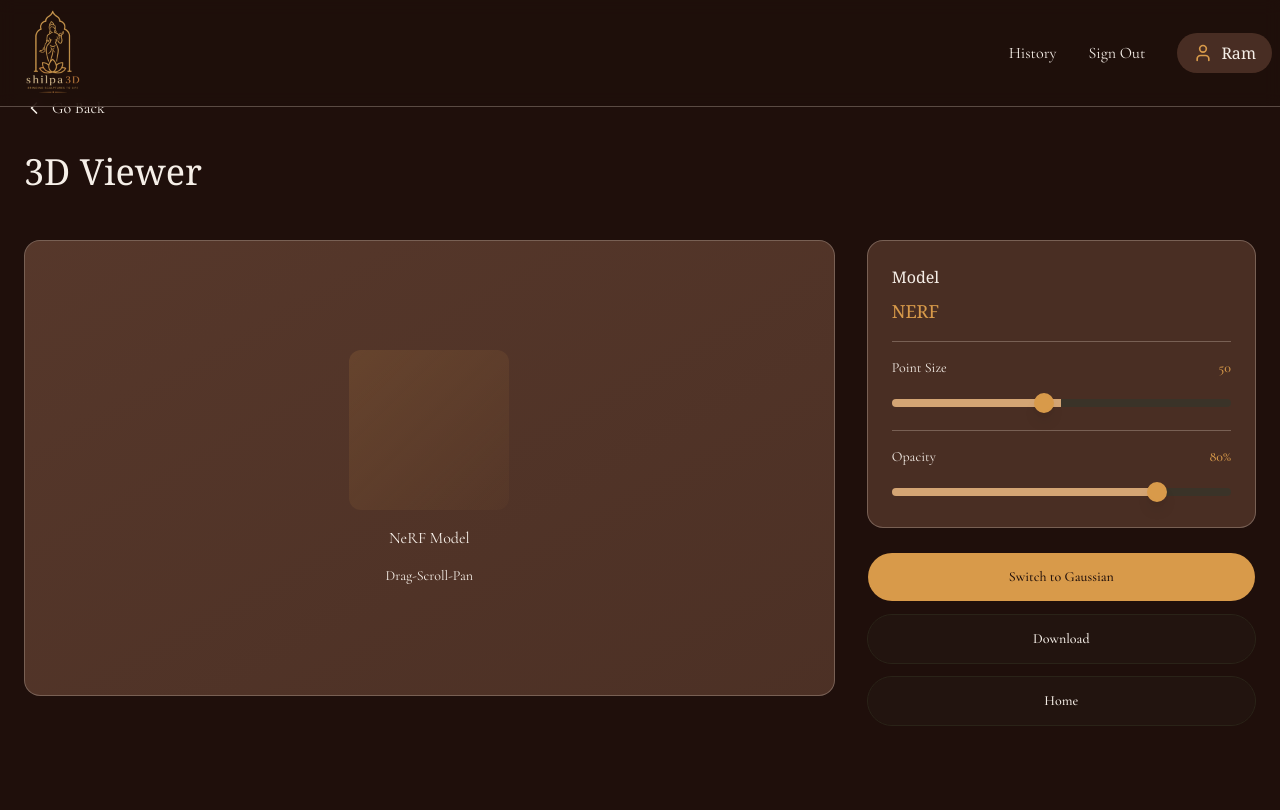
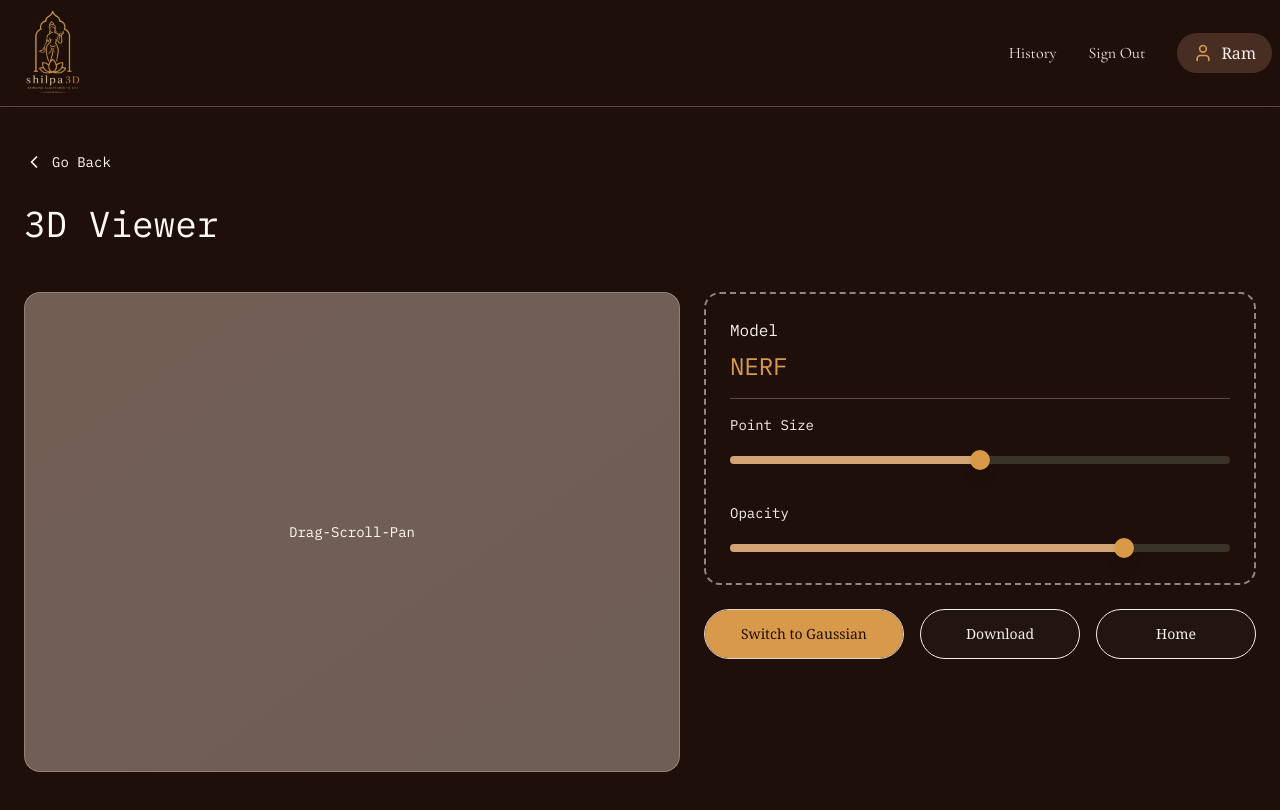
Before and after one commit to jasminetma/shilpa-3d, a React (Vite) app: page /3d-viewer in a window 1280 px wide. Shown: the top 810 px of the page. Built offline with nearby package versions, Linux system fonts and the light colour scheme.

Commit message:
edited 3d and results page and css

```diff
--- a/src/index.css
+++ b/src/index.css
@@ -14,7 +14,7 @@
   --primary: #d4a574;
   --primary-foreground: #1F0F0B;
   --secondary: #3a3328;
-  --secondary-foreground: #f5f1ed;
+  --secondary-foreground: #F4E6D2;
   --muted: #6E6258;
   --muted-foreground: #F6EFE8;
   --accent: #D89A4A;
--- a/src/pages/3d-viewer-page.jsx
+++ b/src/pages/3d-viewer-page.jsx
@@ -5,9 +5,10 @@ import { motion } from 'framer-motion';
 import { Button } from '@/components/ui/button';
 import Header from '@/components/shared/header';
 import { ChevronLeft, CheckCircle } from 'lucide-react';
+import { useNavigate } from 'react-router-dom';
+
 
 export default function ThreeDViewerPage({
-  onNavigate,
   isLoggedIn,
   onLogout,
 }) {
@@ -15,6 +16,7 @@ export default function ThreeDViewerPage({
   const [pointSize, setPointSize] = useState(50);
   const [opacity, setOpacity] = useState(80);
   const [downloadSuccess, setDownloadSuccess] = useState(false);
+  const navigate = useNavigate();
 
   const handleDownload = () => {
     const modelData = {
@@ -42,28 +44,28 @@ export default function ThreeDViewerPage({
 
   return (
     <div className="min-h-screen bg-background">
-      <Header onNavigate={onNavigate} onLogout={onLogout} />
+      <Header navigate={navigate} onLogout={onLogout} />
 
       {downloadSuccess && (
         <motion.div
           initial={{ opacity: 0, y: -10 }}
           animate={{ opacity: 1, y: 0 }}
           exit={{ opacity: 0, y: -10 }}
-          className="fixed top-24 left-1/2 transform -translate-x-1/2 bg-accent/10 border border-accent/30 text-accent px-6 py-3 rounded-lg flex items-center gap-2 z-50"
+          className="fixed top-24 left-1/2 transform -translate-x-1/2 bg-accent/10 border border-accent/30 text-accent px-6 py-3  font-mono rounded-lg flex items-center gap-2 z-50"
         >
           <CheckCircle size={20} />
           Downloaded successfully!
         </motion.div>
       )}
 
-      <main className="pt-24 pb-12">
+      <main className="pt-38 pb-12">
         <div className="max-w-7xl mx-auto px-6">
           <motion.button
             initial={{ opacity: 0, x: -20 }}
             animate={{ opacity: 1, x: 0 }}
             transition={{ duration: 0.4 }}
-            onClick={() => onNavigate('results')}
-            className="flex items-center gap-2 text-foreground hover:text-accent transition-colors mb-8"
+            onClick={() => navigate('/results')}
+            className="flex items-center text-sm font-mono gap-2 text-secondary-foreground hover:text-accent transition-colors mb-8"
           >
             <ChevronLeft size={20} />
             Go Back
@@ -73,26 +75,26 @@ export default function ThreeDViewerPage({
             initial={{ opacity: 0, y: -20 }}
             animate={{ opacity: 1, y: 0 }}
             transition={{ duration: 0.6 }}
-            className="text-4xl font-serif text-foreground mb-12"
+            className="text-4xl font-mono text-secondary-foreground mb-12"
           >
             3D Viewer
           </motion.h1>
 
-          <div className="grid lg:grid-cols-3 gap-8">
+          <div className="grid lg:grid-cols-[1.5fr_1fr] gap-6">
             <motion.div
               initial={{ opacity: 0, x: -20 }}
               animate={{ opacity: 1, x: 0 }}
               transition={{ duration: 0.6 }}
-              className="lg:col-span-2"
+              className="col-span-1"
             >
-              <div className="aspect-video bg-secondary/40 border border-border/30 rounded-2xl flex items-center justify-center overflow-hidden relative">
+              <div className="w-full h-[480px] bg-border/40 border border-border/30 rounded-2xl flex items-center justify-center overflow-hidden relative">
                 <div className="absolute inset-0 bg-gradient-to-br from-secondary/20 to-secondary/5 flex items-center justify-center">
                   <div className="text-center space-y-4">
-                    <div className="w-40 h-40 bg-gradient-to-br from-accent/20 to-accent/5 rounded-lg mx-auto animate-pulse" />
-                    <p className="text-muted-foreground">
+                    {/* <div className="w-40 h-40 bg-gradient-to-br from-accent/20 to-accent/5 rounded-lg mx-auto animate-pulse" /> */}
+                    {/* <p className="text-muted-foreground">
                       {model === 'nerf' ? 'NeRF Model' : 'Gaussian Splatting Model'}
-                    </p>
-                    <p className="text-sm text-muted-foreground">Drag-Scroll-Pan</p>
+                    </p> */}
+                    <p className="text-sm text-secondary-foreground font-mono">Drag-Scroll-Pan</p>
                   </div>
                 </div>
               </div>
@@ -104,20 +106,20 @@ export default function ThreeDViewerPage({
               transition={{ duration: 0.6 }}
               className="space-y-6"
             >
-              <div className="bg-secondary/40 border border-border/30 rounded-2xl p-6 space-y-4">
+              <div className="bg-background border border-2 border-dashed border-border/60 rounded-2xl p-6 space-y-4">
                 <div className="space-y-2">
-                  <h3 className="font-serif text-foreground">Model</h3>
-                  <p className="text-lg font-serif text-accent">{model.toUpperCase()}</p>
+                  <h3 className="font-mono text-foreground">Model</h3>
+                  <p className="text-2xl font-mono text-accent">{model.toUpperCase()}</p>
                 </div>
 
                 <div className="space-y-3 pt-4 border-t border-border/30">
                   <div className="flex justify-between items-center">
-                    <label className="text-sm text-muted-foreground">Point Size</label>
-                    <span className="text-sm text-accent font-medium">{pointSize}</span>
+                    <label className="text-sm font-mono text-muted-foreground">Point Size</label>
+                    {/* <span className="text-sm text-accent font-medium">{pointSize}</span> */}
                   </div>
                   <input
                     type="range"
-                    min={10}
+                    min={0}
                     max={100}
                     step={1}
                     value={pointSize}
@@ -129,10 +131,10 @@ export default function ThreeDViewerPage({
                   />
                 </div>
 
-                <div className="space-y-3 pt-4 border-t border-border/30">
+                <div className="space-y-3 pt-4">
                   <div className="flex justify-between items-center">
-                    <label className="text-sm text-muted-foreground">Opacity</label>
-                    <span className="text-sm text-accent font-medium">{opacity}%</span>
+                    <label className="text-sm font-mono text-muted-foreground">Opacity</label>
+                    {/* <span className="text-sm text-accent font-medium">{opacity}%</span> */}
                   </div>
                   <input
                     type="range"
@@ -149,23 +151,23 @@ export default function ThreeDViewerPage({
                 </div>
               </div>
 
-              <div className="space-y-3">
+              <div className="flex gap-4 justify-end space-y-3">
                 <Button
                   onClick={() => setModel(model === 'nerf' ? 'gaussian' : 'nerf')}
-                  className="w-full bg-accent text-accent-foreground hover:bg-accent/90 py-6 rounded-full"
+                  className="w-50 bg-accent border border-border-cream text-accent-foreground hover:bg-accent/90 px-8 py-6 text-sm font-medium font-serif rounded-full"
                 >
                   {model === 'nerf' ? 'Switch to Gaussian' : 'Switch to NeRF'}
                 </Button>
                 <Button
                   variant="outline"
-                  className="w-full border-border/50 text-foreground hover:bg-secondary py-6 rounded-full"
+                  className="w-40 !border-foreground font-serif text-foreground hover:bg-secondary py-6 rounded-full"
                   onClick={handleDownload}
                 >
                   Download
                 </Button>
                 <Button
                   variant="outline"
-                  className="w-full border-border/50 text-foreground hover:bg-secondary py-6 rounded-full"
+                  className="w-40 !border-foreground text-foreground font-serif hover:bg-secondary py-6 rounded-full"
                   onClick={() => onNavigate('home')}
                 >
                   Home
--- a/src/pages/results-page.jsx
+++ b/src/pages/results-page.jsx
@@ -4,15 +4,17 @@ import { useState } from 'react';
 import { motion } from 'framer-motion';
 import { Button } from '@/components/ui/button';
 import Header from '@/components/shared/header';
-import { CheckCircle } from 'lucide-react';
+import { CheckCircle, ChevronLeft } from 'lucide-react';
+import { useNavigate } from 'react-router-dom';
+
 
 export default function ResultsPage({
-  onNavigate,
   isLoggedIn,
   onLogout,
 }) {
   // Track if export was successful
   const [exportSuccess, setExportSuccess] = useState(false);
+  const navigate = useNavigate();
 
   // Handle report export functionality
   const handleExportReport = () => {
@@ -73,14 +75,26 @@ export default function ResultsPage({
   return (
     <div className="min-h-screen bg-background">
       <Header
-        onNavigate={onNavigate}
+        navigate={navigate}
         onLogout={onLogout}
       />
 
       <main className="pt-24 pb-12">
+       <div className="max-w-7xl mx-auto px-6 my-8">
+          <motion.button
+            initial={{ opacity: 0, x: -20 }}
+            animate={{ opacity: 1, x: 0 }}
+            transition={{ duration: 0.4 }}
+            onClick={() => navigate('/home')}
+            className="flex items-center text-sm font-mono gap-2 text-secondary-foreground hover:text-accent transition-colors"
+          >
+            <ChevronLeft size={20} />
+            Go Back
+          </motion.button>
+        </div>
 
-        {/* Success message notification */}
-        {exportSuccess && (
+         {/* Success message notification */}
+         {exportSuccess && (
           <motion.div
             initial={{ opacity: 0, y: -10 }}
             animate={{ opacity: 1, y: 0 }}
@@ -90,9 +104,9 @@ export default function ResultsPage({
             <CheckCircle size={20} />
             Report exported successfully!
           </motion.div>
-        )}
+         )}
 
-        <div className="max-w-7xl mx-auto px-8 py-14 space-y-16">
+         <div className="max-w-7xl mx-auto px-8 py-4 space-y-16">
 
           {/* Title */}
           {/* <motion.div
@@ -208,7 +222,7 @@ export default function ResultsPage({
             {/* Export Report button */}
             <Button
               variant="outline"
-              className="font-mono border-border/50 text-foreground hover:bg-secondary px-8 py-6 rounded-full"
+              className="font-serif !border-foreground text-foreground hover:bg-secondary px-8 py-6 rounded-full"
               onClick={handleExportReport}
             >
               Export Report
@@ -216,8 +230,8 @@ export default function ResultsPage({
 
             {/* Open 3D Viewer button */}
             <Button
-              onClick={() => onNavigate('3d-viewer')}
-              className="bg-accent border border-border-cream text-accent-foreground hover:bg-accent/90 px-8 py-6 font-mono rounded-full"
+              onClick={() => navigate('/3d-viewer')}
+              className="bg-accent border border-border-cream text-accent-foreground hover:bg-accent/90 px-8 py-6 font-serif rounded-full"
             >
               Open 3D Viewer
             </Button>
```
